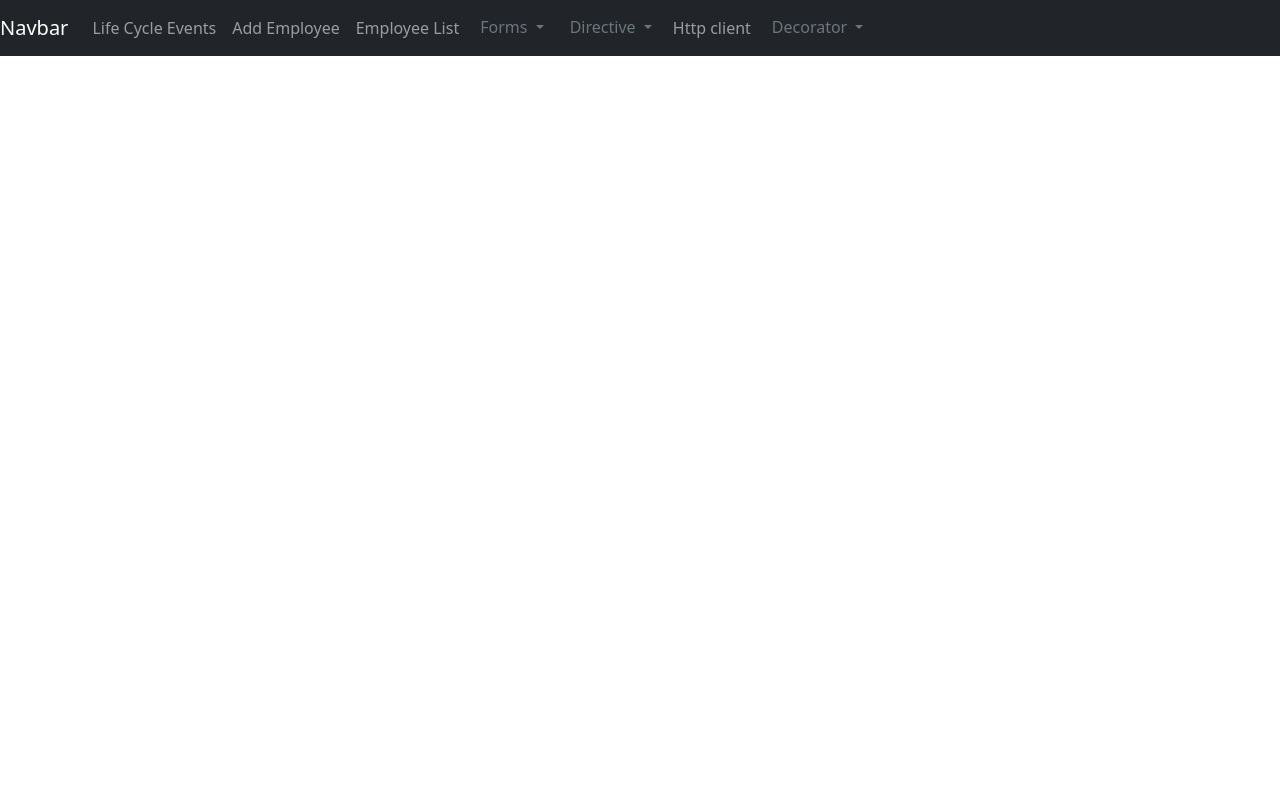
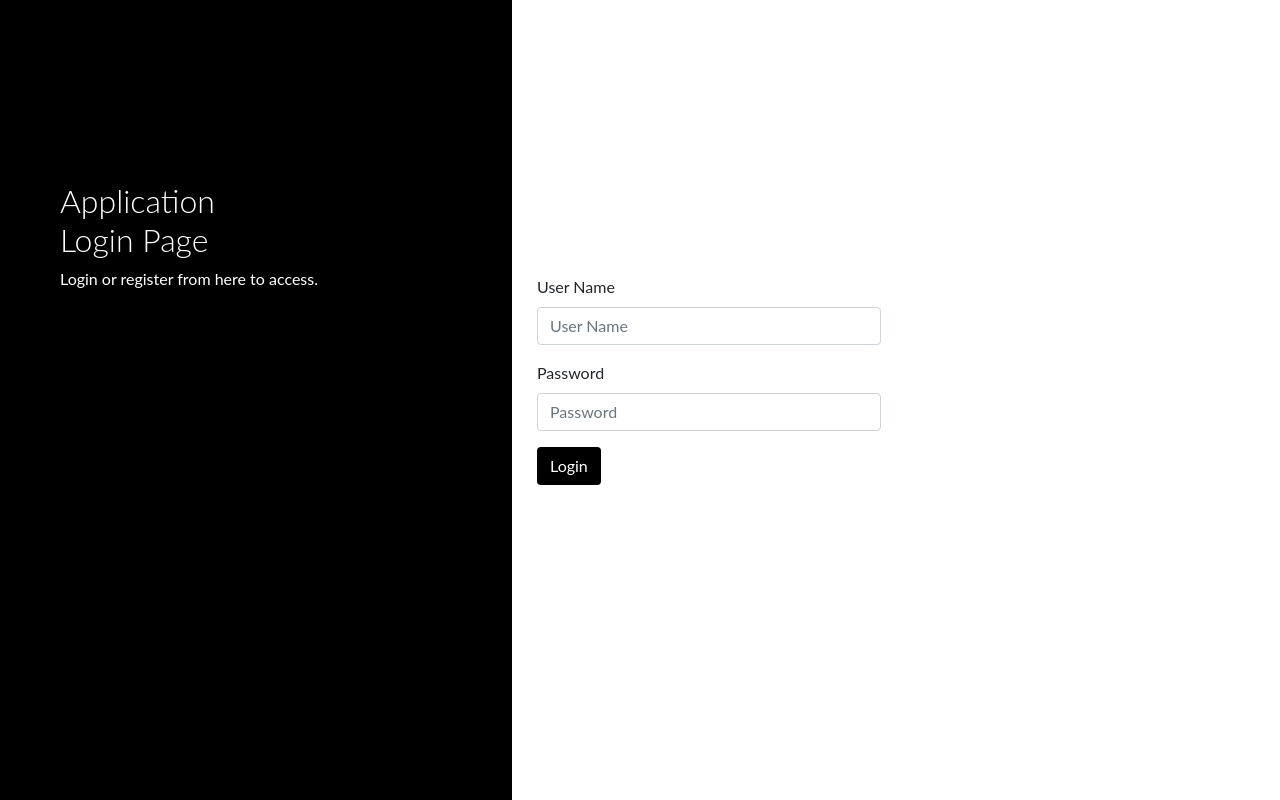
Before and after one commit to walidarai/Myrepo, an Angular app in the folder my-app/: page /login in a window 1280 px wide. Before the commit this address led to /. Built offline with nearby package versions, Linux system fonts and the light colour scheme.

Commit message:
Added Login Page

```diff
--- a/my-app/src/app/app.component.html
+++ b/my-app/src/app/app.component.html
@@ -1,59 +1 @@
-<nav class="navbar navbar-expand-lg navbar-dark bg-dark mb-2 sticky-top">
-    <a class="navbar-brand" href="#">Navbar</a>
-    <button class="navbar-toggler" type="button" data-toggle="collapse" data-target="#navbarSupportedContent" aria-controls="navbarSupportedContent" aria-expanded="false" aria-label="Toggle navigation">
-      <span class="navbar-toggler-icon"></span>
-    </button>
-
-    <div class="collapse navbar-collapse" id="navbarSupportedContent">
-      <ul class="navbar-nav mr-auto">
-        <li class="nav-item">
-          <a class="nav-link" routerLink="edit-emp"> Life Cycle Events </a>
-        </li>
-        <li class="nav-item active">
-          <a class="nav-link" routerLink="add-emp"> Add Employee</a>
-        </li>
-        <li class="nav-item">
-          <a class="nav-link" routerLink="emp-list"> Employee List </a>
-        </li>
-        <li class="nav-item">
-          <div class="dropdown">
-            <button class="btn btn-dark dropdown-toggle text-secondary" type="button" id="dropdownMenuButton" data-bs-toggle="dropdown" aria-haspopup="true" aria-expanded="false">
-              Forms
-            </button>
-            <div class="dropdown-menu" aria-labelledby="dropdownMenuButton">
-              <a class="nav-link text-dark" routerLink="form1">Template From </a>
-              <a class="nav-link text-dark" routerLink="form2">Reactive Form</a>
-            </div>
-          </div>
-        </li>
-        <li class="nav-item">
-          <div class="dropdown">
-            <button class="btn btn-dark dropdown-toggle text-secondary" type="button" id="dropdownMenuButton" data-bs-toggle="dropdown" aria-haspopup="true" aria-expanded="false">
-              Directive
-            </button>
-            <div class="dropdown-menu" aria-labelledby="dropdownMenuButton">
-              <a class="nav-link text-dark" routerLink="ng-template"> Ng-Template </a>
-              <a class="nav-link text-dark" routerLink="ng-container"> Ng-Container </a>
-            </div>
-          </div>
-        </li>
-        <li class="nav-item">
-          <a class="nav-link" routerLink="new-emp"> Http client </a>
-        </li>
-        <li class="nav-item">
-          <div class="dropdown">
-            <button class="btn btn-dark dropdown-toggle text-secondary" type="button" id="dropdownMenuButton" data-bs-toggle="dropdown" aria-haspopup="true" aria-expanded="false">
-              Decorator
-            </button>
-            <div class="dropdown-menu" aria-labelledby="dropdownMenuButton">
-              <a class="nav-link text-dark" routerLink="view-child"> View-Child </a>
-              <!-- <a class="nav-link text-dark" routerLink="ng-container"> Ng-Container </a> -->
-            </div>
-          </div>
-        </li>
-      </ul>
-    </div>
-  </nav>
-  <div class="container">
-    <router-outlet></router-outlet>
-  </div>
+<router-outlet></router-outlet>
--- a/my-app/src/app/app.component.ts
+++ b/my-app/src/app/app.component.ts
@@ -1,10 +1,10 @@
 import { Component } from '@angular/core';
-import { RouterLink, RouterOutlet } from '@angular/router';
+import { RouterOutlet } from '@angular/router';
 
 @Component({
   selector: 'app-root',
   standalone: true,
-  imports: [RouterOutlet,RouterLink],
+  imports: [RouterOutlet,],
   templateUrl: './app.component.html',
   styleUrl: './app.component.css'
 })
--- /dev/null
+++ b/my-app/src/app/components/layout/layout.component.css
@@ -0,0 +1,3 @@
+.mybtn{
+    float: right;
+}
--- /dev/null
+++ b/my-app/src/app/components/layout/layout.component.html
@@ -0,0 +1,62 @@
+<nav class="navbar navbar-expand-lg navbar-dark bg-dark mb-2 sticky-top">
+    <a class="navbar-brand" href="add-emp">Navbar</a>
+    <button class="navbar-toggler" type="button" data-toggle="collapse" data-target="#navbarSupportedContent" aria-controls="navbarSupportedContent" aria-expanded="false" aria-label="Toggle navigation">
+      <span class="navbar-toggler-icon"></span>
+    </button>
+
+    <div class="collapse navbar-collapse" id="navbarSupportedContent">
+      <ul class="navbar-nav mr-auto">
+        <li class="nav-item active">
+          <a class="nav-link" routerLink="add-emp"> Add Employee</a>
+        </li>
+        <li class="nav-item">
+          <a class="nav-link" routerLink="edit-emp"> Life Cycle Events </a>
+        </li>
+        <li class="nav-item">
+          <a class="nav-link" routerLink="emp-list"> Employee List </a>
+        </li>
+        <li class="nav-item">
+          <div class="dropdown">
+            <button class="btn btn-dark dropdown-toggle text-secondary" type="button" id="dropdownMenuButton" data-bs-toggle="dropdown" aria-haspopup="true" aria-expanded="false">
+              Forms
+            </button>
+            <div class="dropdown-menu" aria-labelledby="dropdownMenuButton">
+              <a class="nav-link text-dark" routerLink="form1">Template From </a>
+              <a class="nav-link text-dark" routerLink="form2">Reactive Form</a>
+            </div>
+          </div>
+        </li>
+        <li class="nav-item">
+          <div class="dropdown">
+            <button class="btn btn-dark dropdown-toggle text-secondary" type="button" id="dropdownMenuButton" data-bs-toggle="dropdown" aria-haspopup="true" aria-expanded="false">
+              Directive
+            </button>
+            <div class="dropdown-menu" aria-labelledby="dropdownMenuButton">
+              <a class="nav-link text-dark" routerLink="ng-template"> Ng-Template </a>
+              <a class="nav-link text-dark" routerLink="ng-container"> Ng-Container </a>
+            </div>
+          </div>
+        </li>
+        <li class="nav-item">
+          <a class="nav-link" routerLink="new-emp"> Http client </a>
+        </li>
+        <li class="nav-item">
+          <div class="dropdown">
+            <button class="btn btn-dark dropdown-toggle text-secondary" type="button" id="dropdownMenuButton" data-bs-toggle="dropdown" aria-haspopup="true" aria-expanded="false">
+              Decorator
+            </button>
+            <div class="dropdown-menu" aria-labelledby="dropdownMenuButton">
+              <a class="nav-link text-dark" routerLink="view-child"> View-Child </a>
+              <!-- <a class="nav-link text-dark" routerLink="ng-container"> Ng-Container </a> -->
+            </div>
+          </div>
+        </li>
+      </ul>
+      <form class="d-flex">
+        <button class="btn btn-outline-danger my-2 my-sm-0" (click)="logOut()">Logout</button>
+      </form>
+    </div>
+  </nav>
+  <div class="container">
+    <router-outlet></router-outlet>
+  </div>
--- /dev/null
+++ b/my-app/src/app/components/layout/layout.component.ts
@@ -0,0 +1,19 @@
+import { Component,inject } from '@angular/core';
+import { RouterLink, RouterOutlet,Router} from '@angular/router';
+
+@Component({
+  selector: 'app-layout',
+  standalone: true,
+  imports: [RouterOutlet,RouterLink],
+  templateUrl: './layout.component.html',
+  styleUrl: './layout.component.css'
+})
+export class LayoutComponent {
+
+  router =inject(Router)
+
+  logOut(){
+    localStorage.removeItem("loginUser")
+    this.router.navigateByUrl("login")
+  }
+}
--- /dev/null
+++ b/my-app/src/app/components/login/login.component.css
@@ -0,0 +1,75 @@
+.parent {
+  font-family: "Lato", sans-serif;
+}
+
+
+
+.main-head{
+  height: 150px;
+  background: #FFF;
+
+}
+
+.sidenav {
+  height: 100%;
+  background-color: #000;
+  overflow-x: hidden;
+  padding-top: 20px;
+}
+
+
+.main {
+  padding: 0px 10px;
+}
+
+@media screen and (max-height: 450px) {
+  .sidenav {padding-top: 15px;}
+}
+
+@media screen and (max-width: 450px) {
+  .login-form{
+      margin-top: 10%;
+  }
+
+  .register-form{
+      margin-top: 10%;
+  }
+}
+
+@media screen and (min-width: 768px){
+  .main{
+      margin-left: 40%;
+  }
+
+  .sidenav{
+      width: 40%;
+      position: fixed;
+      z-index: 1;
+      top: 0;
+      left: 0;
+  }
+
+  .login-form{
+      margin-top: 80%;
+  }
+
+  .register-form{
+      margin-top: 20%;
+  }
+}
+
+
+.login-main-text{
+  margin-top: 20%;
+  padding: 60px;
+  color: #fff;
+}
+
+.login-main-text h2{
+  font-weight: 300;
+}
+
+.btn-black{
+  background-color: #000 !important;
+  color: #fff;
+}
--- /dev/null
+++ b/my-app/src/app/components/login/login.component.html
@@ -0,0 +1,30 @@
+<div class="parent">
+<link href="//maxcdn.bootstrapcdn.com/bootstrap/4.0.0/css/bootstrap.min.css" rel="stylesheet" id="bootstrap-css">
+<script src="//maxcdn.bootstrapcdn.com/bootstrap/4.0.0/js/bootstrap.min.js"></script>
+<script src="//code.jquery.com/jquery-1.11.1.min.js"></script>
+<!------ Include the above in your HEAD tag ---------->
+
+<div class="sidenav">
+         <div class="login-main-text">
+            <h2>Application<br> Login Page</h2>
+            <p>Login or register from here to access.</p>
+         </div>
+      </div>
+      <div class="main">
+         <div class="col-md-6 col-sm-12">
+            <div class="login-form">
+               <form>
+                  <div class="form-group">
+                     <label>User Name</label>
+                     <input type="text" [(ngModel)]="userData.userName" class="form-control" placeholder="User Name" name="username">
+                  </div>
+                  <div class="form-group">
+                     <label>Password</label>
+                     <input type="password" [(ngModel)]="userData.password" class="form-control" placeholder="Password" name="password">
+                  </div>
+                  <button type="submit" class="btn btn-black" (click)="onLogin()">Login</button>
+               </form>
+            </div>
+         </div>
+      </div>
+  </div>
--- /dev/null
+++ b/my-app/src/app/components/login/login.component.ts
@@ -0,0 +1,29 @@
+import { Component, inject } from '@angular/core';
+import { FormsModule } from '@angular/forms';
+import { Router } from '@angular/router';
+
+@Component({
+  selector: 'app-login',
+  standalone: true,
+  imports: [FormsModule],
+  templateUrl: './login.component.html',
+  styleUrl: './login.component.css'
+})
+export class LoginComponent {
+
+  userData:any= {
+    userName: '',
+    password:''
+  }
+  router = inject(Router)
+
+  onLogin(){
+    if(this.userData.userName == "admin" && this.userData.password == "1234"){
+      alert("Login Success");
+      localStorage.setItem("loginUser",this.userData.userName)
+      this.router.navigateByUrl("add-emp")
+    }else{
+      alert("Please Enter Valid Credentials")
+    }
+  }
+}
```
Also changed, not shown: my-app/src/app/app.routes.ts (+20 -0 lines), 2 other files (tests, documents, lock files or other folders).
